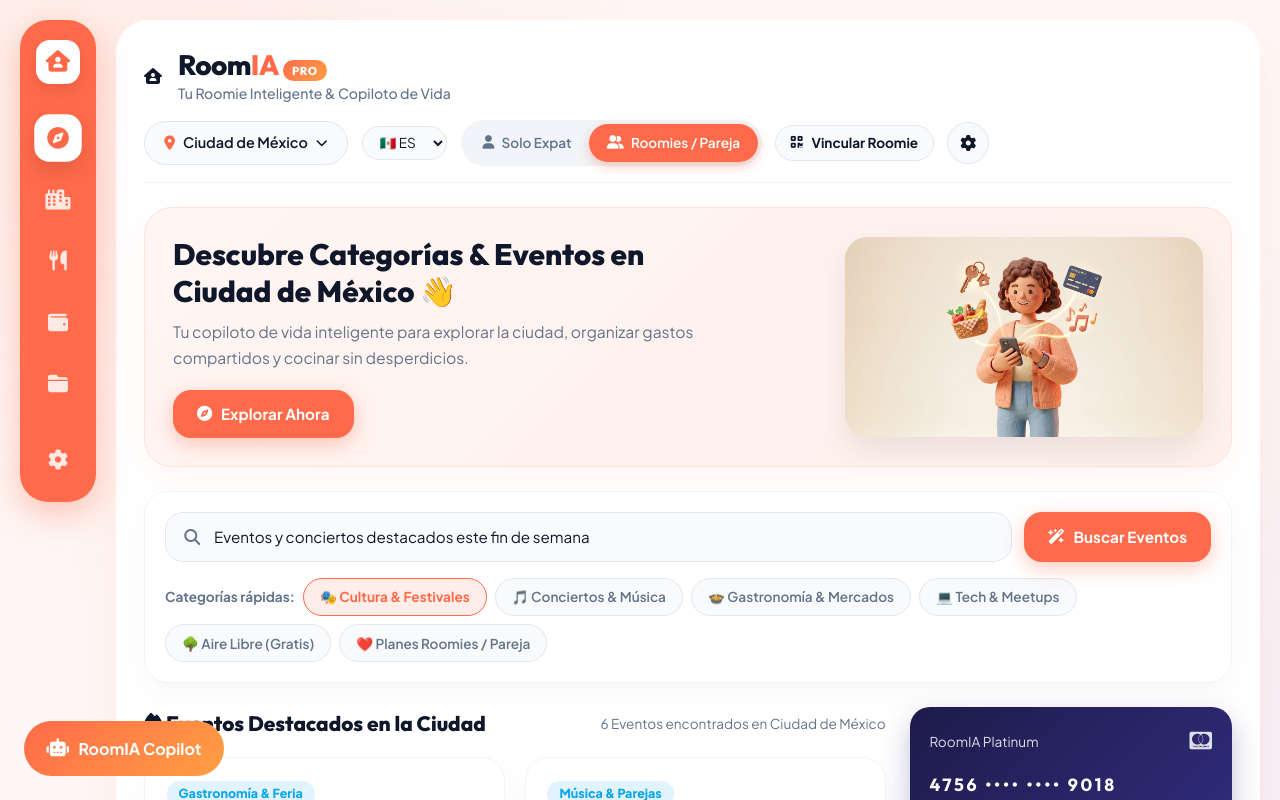
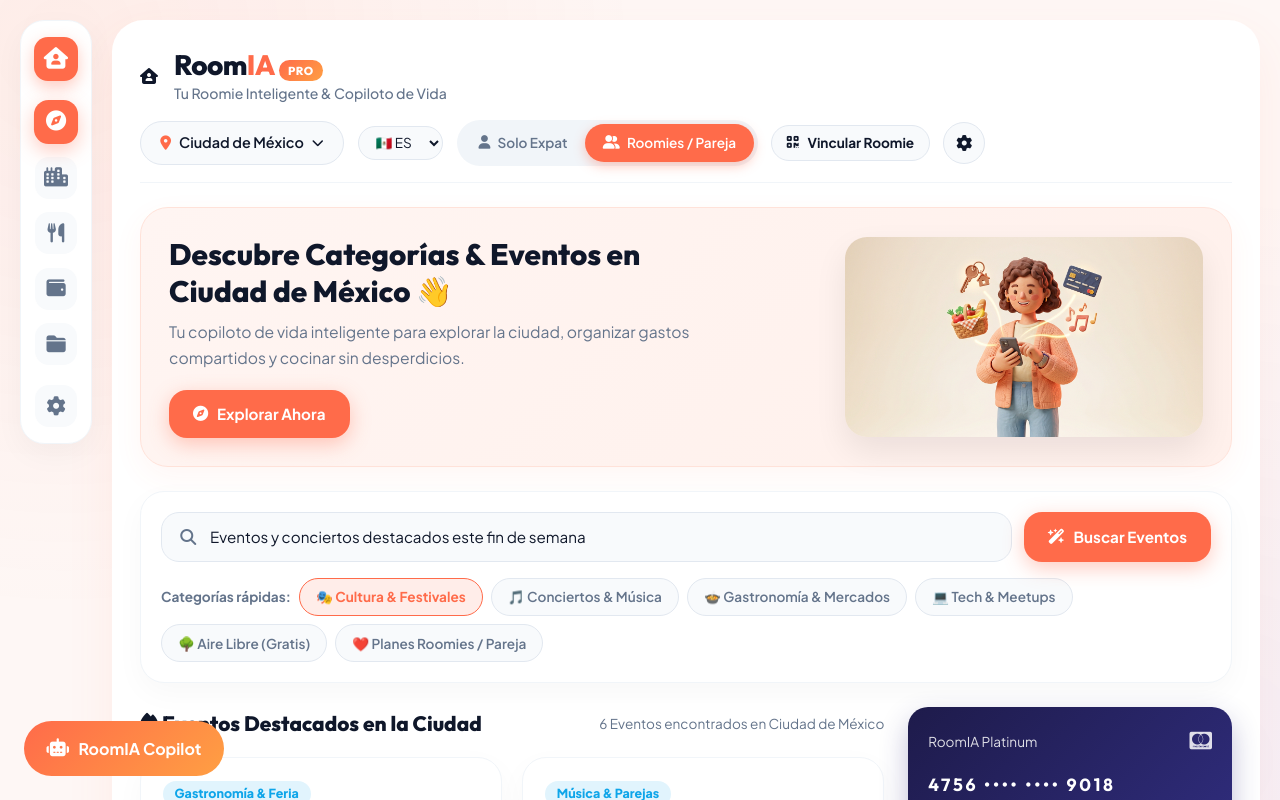
Before and after one commit to jotive/lifepilot-ai, a React (Vite) app in the folder apps/web/: page / in a window 1280 px wide. Shown: the top 800 px of the page. Built offline with nearby package versions, Linux system fonts and the light colour scheme.

Commit message:
fix(css): adjust sidebar to compact white card background with fit-content height so it only wraps icons without taking up full screen height

```diff
--- a/apps/web/styles.css
+++ b/apps/web/styles.css
@@ -4,7 +4,7 @@
 
 /* ==========================================================================
    RoomIA — Neo-Claymorphic & Warm Light Design System
-   Fixed-Dimension Non-Stretching Sidebar & Mobile App Dock Responsive Layout
+   Sleek Compact Sidebar (Fit-Content Height - No Full Screen Color Bar)
    ========================================================================== */
 
 :root {
@@ -73,22 +73,23 @@ body {
   gap: 1.25rem;
 }
 
-/* Left Sidebar Navigation (Fixed Dimensions - Desktop) */
+/* Left Sidebar Navigation (Compact Height - Fits Content Only) */
 .app-sidebar {
-  width: 76px;
-  background: var(--primary);
-  border-radius: 28px;
+  width: 72px;
+  height: fit-content;
+  background: #ffffff;
+  border: 1px solid #f1f5f9;
+  border-radius: 24px;
   display: flex;
   flex-direction: column;
   align-items: center;
   justify-content: flex-start;
-  padding: 1.25rem 0;
-  gap: 2rem;
-  box-shadow: 0 12px 32px rgba(255, 107, 74, 0.35);
+  padding: 1rem 0;
+  gap: 1.25rem;
+  box-shadow: 0 10px 30px rgba(0, 0, 0, 0.04);
   flex-shrink: 0;
   position: sticky;
   top: 1.25rem;
-  max-height: calc(100vh - 2.5rem);
 }
 
 .sidebar-logo {
@@ -98,37 +99,37 @@ body {
   min-height: 44px;
   max-width: 44px;
   max-height: 44px;
-  background: #ffffff;
+  background: var(--primary);
   border-radius: 14px;
   display: inline-flex;
   align-items: center;
   justify-content: center;
-  color: var(--primary);
+  color: #ffffff;
   font-size: 1.35rem;
-  box-shadow: 0 6px 16px rgba(0, 0, 0, 0.1);
+  box-shadow: 0 6px 16px rgba(255, 107, 74, 0.35);
   flex-shrink: 0;
 }
 
 .sidebar-nav-list {
   display: flex;
   flex-direction: column;
-  gap: 1.1rem;
+  gap: 0.85rem;
   align-items: center;
   width: 100%;
 }
 
 .sidebar-nav-item {
-  width: 44px;
-  height: 44px;
-  min-width: 44px;
-  min-height: 44px;
-  max-width: 44px;
-  max-height: 44px;
+  width: 42px;
+  height: 42px;
+  min-width: 42px;
+  min-height: 42px;
+  max-width: 42px;
+  max-height: 42px;
   border-radius: 14px;
   border: none;
-  background: transparent;
-  color: rgba(255, 255, 255, 0.85);
-  font-size: 1.25rem;
+  background: #f8fafc;
+  color: var(--text-muted);
+  font-size: 1.2rem;
   cursor: pointer;
   display: inline-flex;
   align-items: center;
@@ -145,15 +146,15 @@ body {
 }
 
 .sidebar-nav-item:hover {
-  background: rgba(255, 255, 255, 0.2);
-  color: #ffffff;
+  background: #f1f5f9;
+  color: var(--primary);
 }
 
 .sidebar-nav-item.active {
-  background: #ffffff;
-  color: var(--primary);
-  box-shadow: 0 8px 20px rgba(0, 0, 0, 0.12);
-  transform: scale(1.08);
+  background: var(--primary);
+  color: #ffffff;
+  box-shadow: 0 6px 18px rgba(255, 107, 74, 0.35);
+  transform: scale(1.05);
 }
 
 /* Main Canvas Body */
@@ -610,11 +611,11 @@ input:focus, select:focus {
     flex-direction: column;
     padding: 0.75rem;
     gap: 0.75rem;
-    padding-bottom: 80px; /* Leave space for bottom fixed dock */
+    padding-bottom: 80px;
   }
 
   .app-sidebar {
-    width: 100%;
+    width: auto;
     height: auto;
     max-height: none;
     flex-direction: row;
@@ -624,10 +625,12 @@ input:focus, select:focus {
     left: 50%;
     transform: translateX(-50%);
     width: calc(100% - 1.5rem);
-    max-width: 500px;
+    max-width: 480px;
     z-index: 990;
     border-radius: var(--radius-full);
-    box-shadow: 0 16px 36px rgba(255, 107, 74, 0.45);
+    background: #ffffff;
+    border: 1px solid #e2e8f0;
+    box-shadow: 0 16px 36px rgba(0, 0, 0, 0.12);
     justify-content: space-between;
   }
 
```
